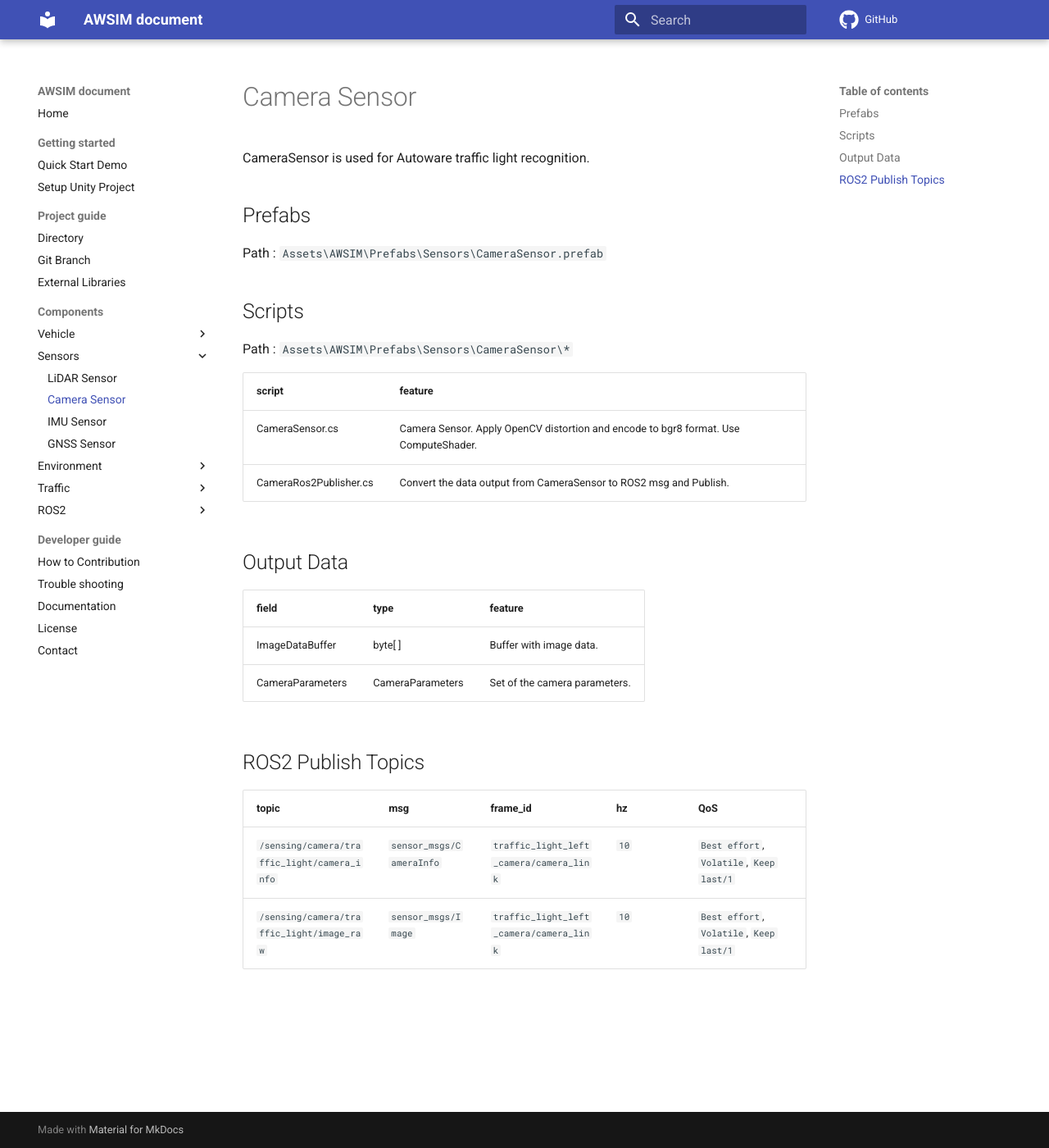
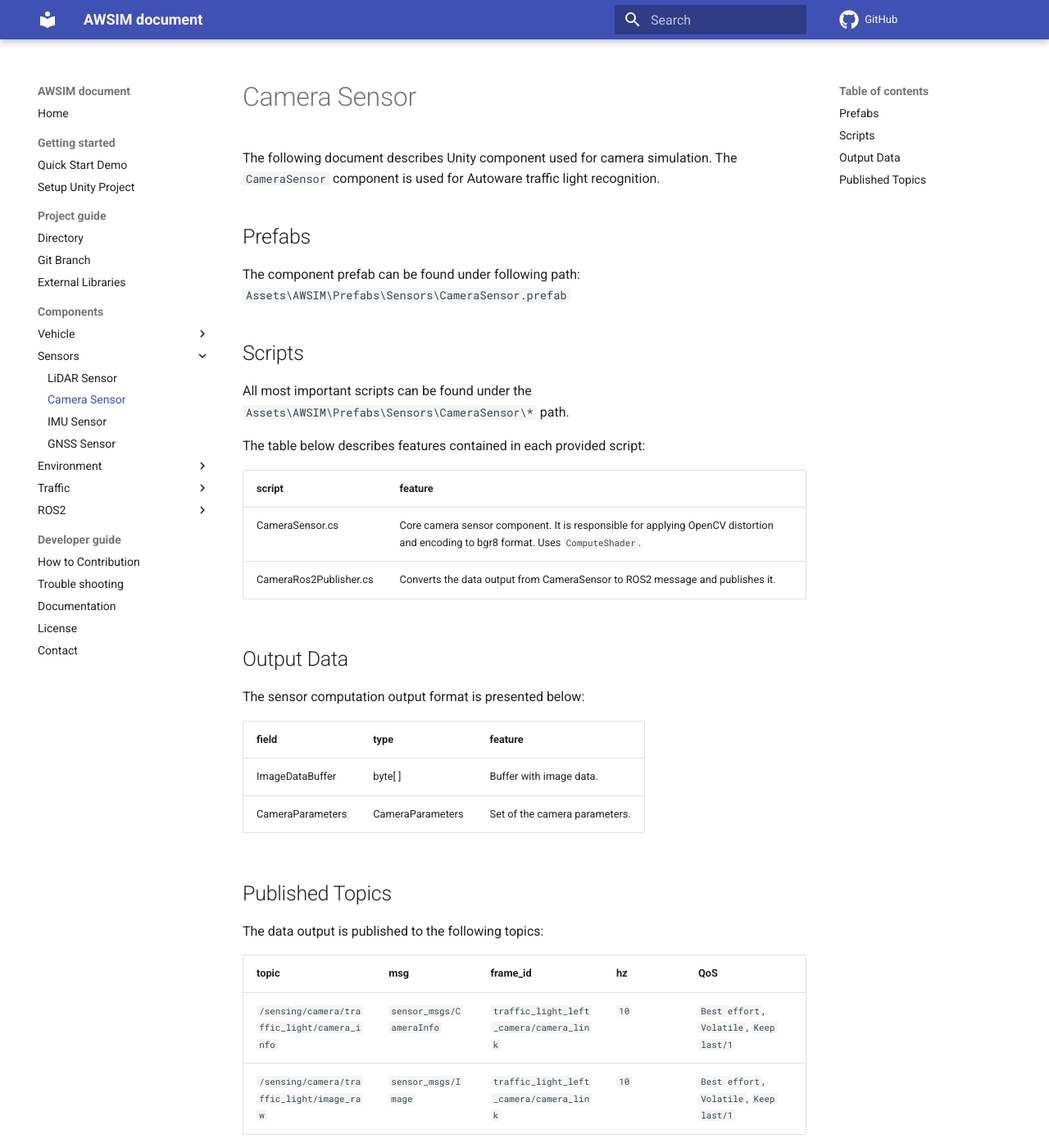
Before and after one commit to OptiVerse-Technology-Ltd/AWSIM, an MkDocs documentation site: the page built from docs/Components/Sensors/CameraSensor/index.md, in a window 1280 px wide and 1400 px high. Shown: the whole window at 82% size. Built offline with MkDocs 1.6.1 and Material for MkDocs 9.7.7, drawn with Linux system fonts in a browser that asks for light colours; comment, search, counter and statistics services are not loaded.

Commit message:
Refine CameraSensor document

```diff
--- a/docs/Components/Sensors/CameraSensor/index.md
+++ b/docs/Components/Sensors/CameraSensor/index.md
@@ -1,28 +1,34 @@
 # Camera Sensor
 
-CameraSensor is used for Autoware traffic light recognition.
+The following document describes Unity component used for camera simulation. The `CameraSensor` component is used for Autoware traffic light recognition.
 
 ## Prefabs
 
-Path : `Assets\AWSIM\Prefabs\Sensors\CameraSensor.prefab`
+The component prefab can be found under following path: `Assets\AWSIM\Prefabs\Sensors\CameraSensor.prefab`
 
 ## Scripts
 
-Path : `Assets\AWSIM\Prefabs\Sensors\CameraSensor\*`
+All most important scripts can be found under the `Assets\AWSIM\Prefabs\Sensors\CameraSensor\*` path.
+
+The table below describes features contained in each provided script:
 
 |script|feature|
 |:--|:--|
-|CameraSensor.cs|Camera Sensor. Apply OpenCV distortion and encode to bgr8 format. Use ComputeShader.|
-|CameraRos2Publisher.cs|Convert the data output from CameraSensor to ROS2 msg and Publish.|
+|CameraSensor.cs|Core camera sensor component. It is responsible for applying OpenCV distortion and encoding to bgr8 format. Uses `ComputeShader`.|
+|CameraRos2Publisher.cs|Converts the data output from CameraSensor to ROS2 message and publishes it.|
 
 ## Output Data
+
+The sensor computation output format is presented below:
 
 |field|type|feature|
 |:--|:--|:--|
 |ImageDataBuffer|byte[ ]|Buffer with image data.|
 |CameraParameters|CameraParameters|Set of the camera parameters.|
 
-## ROS2 Publish Topics
+## Published Topics
+
+The data output is published to the following topics:
 
 |topic|msg|frame_id|hz|QoS|
 |:--|:--|:--|:--|:--|
```
